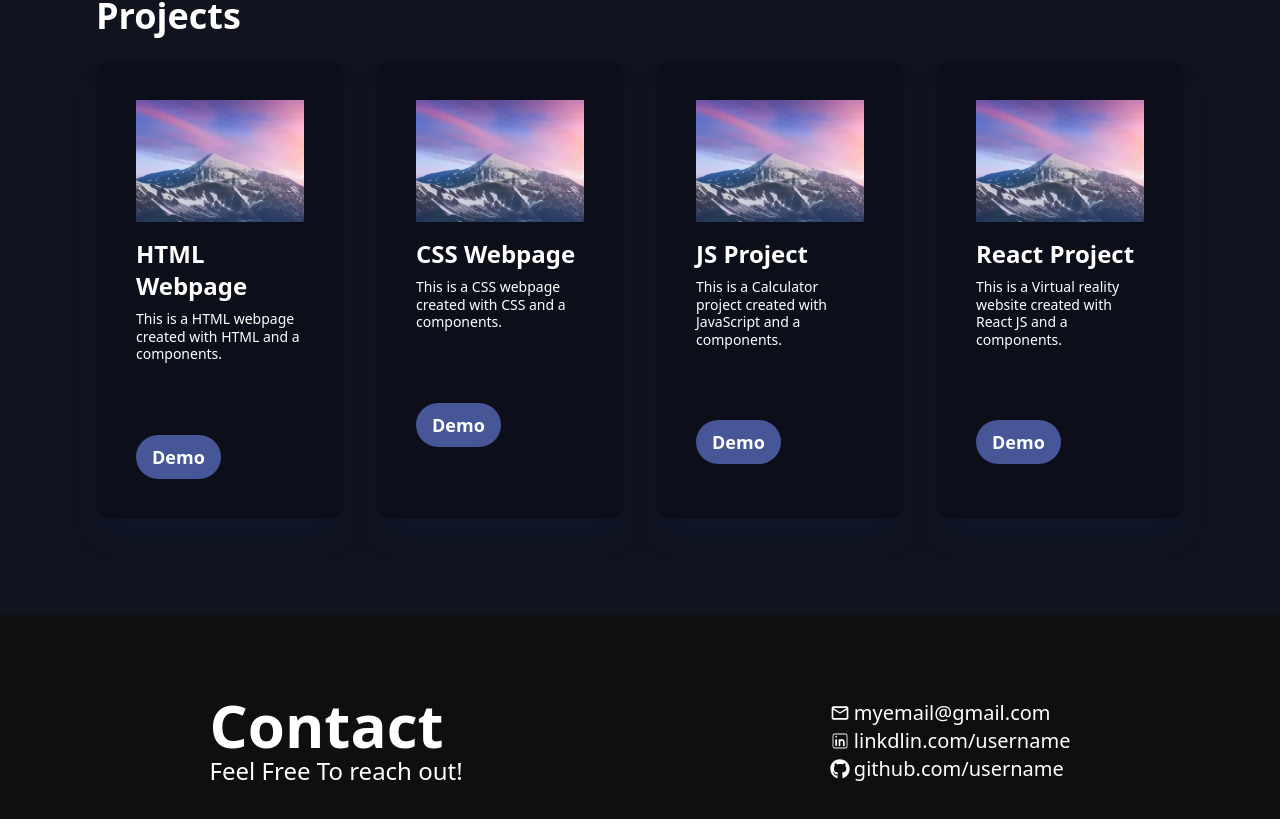
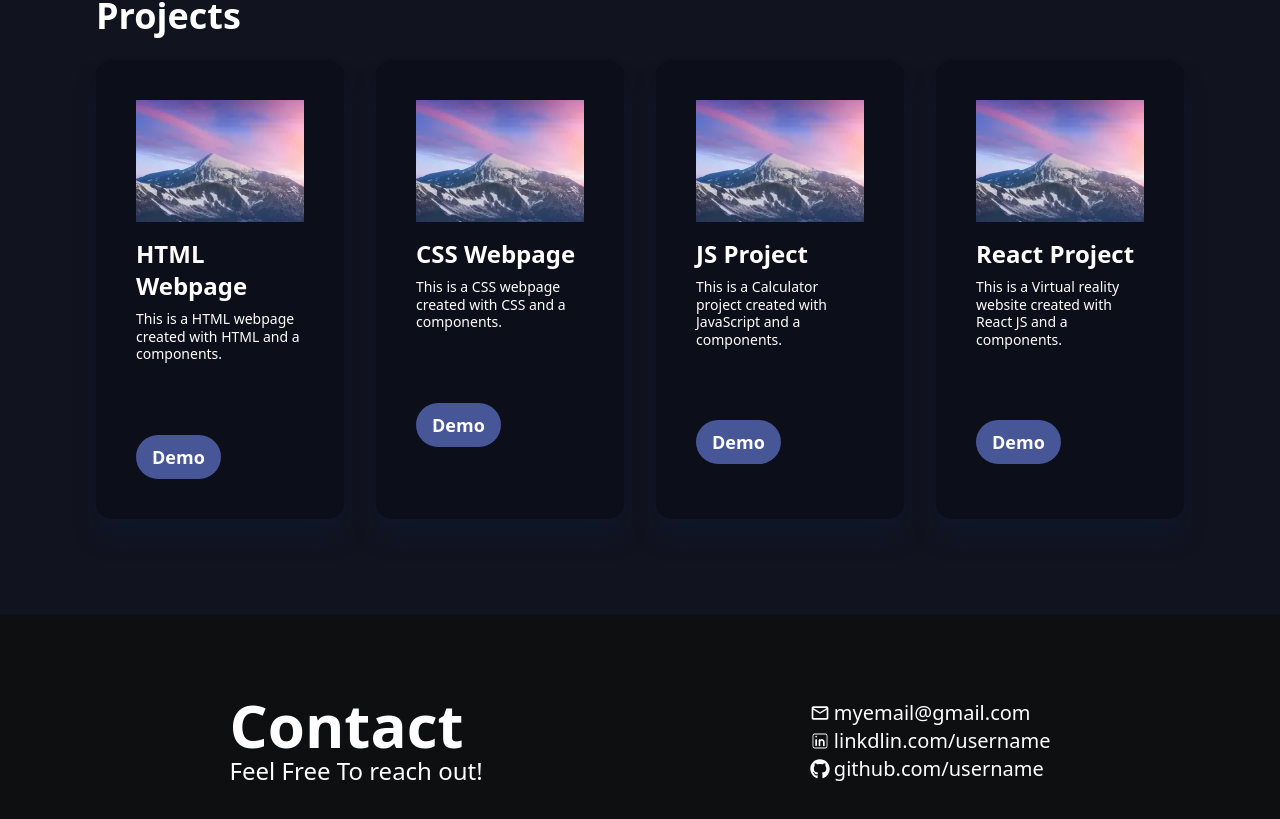
Before and after one commit to Vishal0504-tech/Portfolio, a React (Vite) app: page / in a window 1280 px wide. Shown: the part 1801-2620 px from the top of the page. Built offline with nearby package versions, Linux system fonts and the light colour scheme.

Commit message:
Update Contact.jsx

```diff
--- a/src/Components/Contact/Contact.jsx
+++ b/src/Components/Contact/Contact.jsx
@@ -9,7 +9,7 @@ const Contact = () => {
       id="Contact"
       className="flex justify-around  bg-[#0e0f10] text-white  md:p-20 sm:p-20  p-20 items-center"
     >
-      <div className="mr-20">
+      <div className="">
         <h1 className="text-2xl md:text-6xl font-bold">Contact</h1>
         <h3 className="text-sm md:text-2xl pr-2 font-normal">
           Feel Free To reach out!
```
